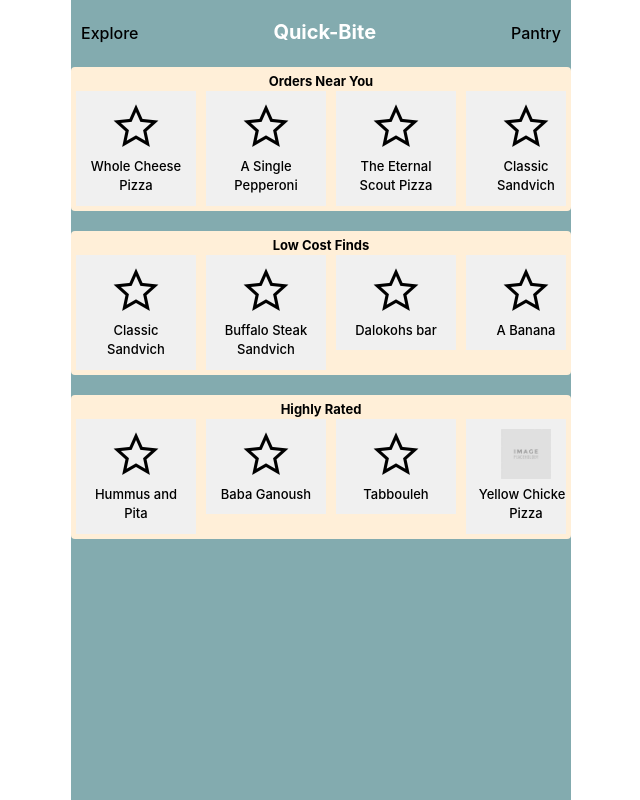
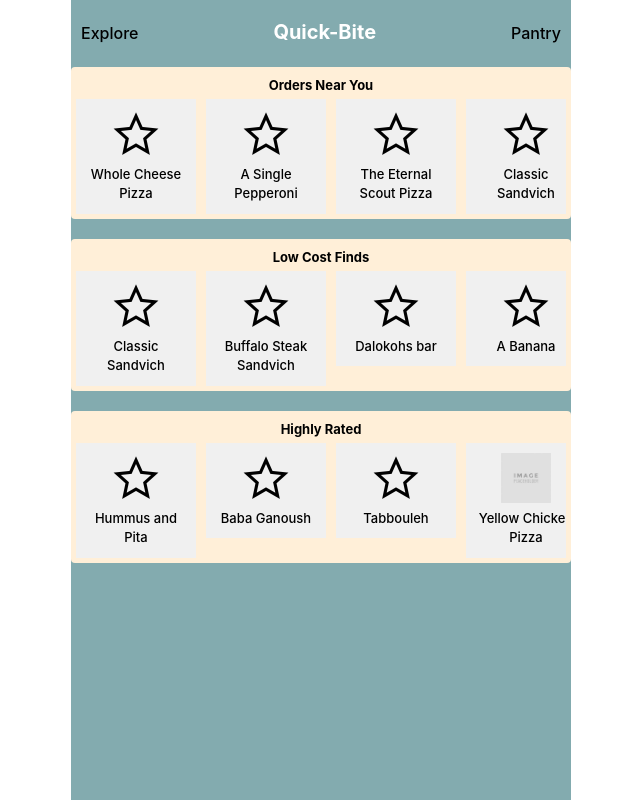
Before and after one commit to Ajknight121/SupperLust-React, a React (Vite) app: page /quickbites in a window 1280 px wide. Shown: the whole page, without its empty margins (319-959 px from the left). Built offline with nearby package versions, Linux system fonts and the light colour scheme.

Commit message:
readability on section labels

```diff
--- a/src/App.css
+++ b/src/App.css
@@ -79,4 +79,5 @@ nav {
 
 h4 {
   color:black;
+  margin: 4px;
 }
--- a/src/pages/quickbites/quickbites.css
+++ b/src/pages/quickbites/quickbites.css
@@ -47,8 +47,3 @@
     padding:10px;
     flex-shrink: 0;
 }
-
-h4 {
-    margin: 0;
-    padding: 0;
-}
```
